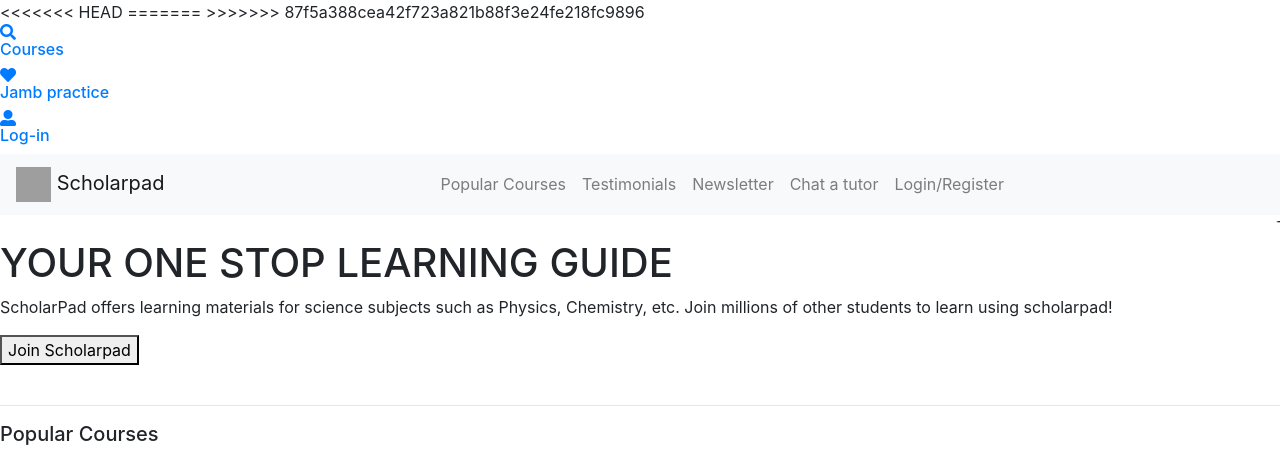
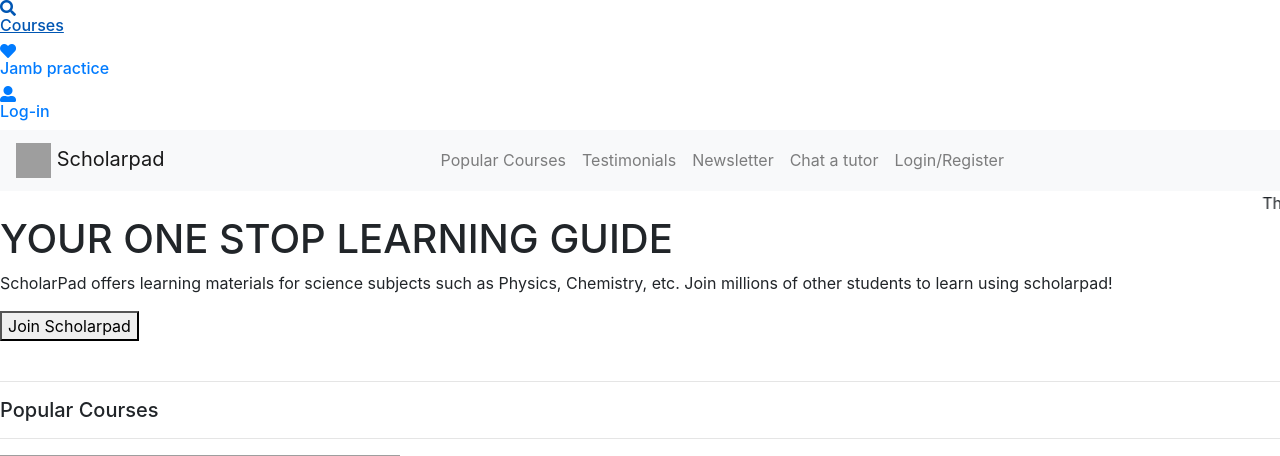
Before and after one commit to Abraham2024/Scholarpad_backend, a Django app: page / in a window 1280 px wide. Shown: the top 456 px of the page. Run offline with Django 4.2, Linux system fonts and the light colour scheme; data comes from the database, SQL or seed files in the repository; some libraries are stand-ins or nearby versions; grey boxes are pictures that could not be loaded.

Commit message:
my_commit

```diff
--- a/templates/index.html
+++ b/templates/index.html
@@ -16,16 +16,9 @@
 
         gtag('config', 'G-X2HCC9GCJB');
       </script>
-<<<<<<< HEAD
-      <title> 🎓Scholarpad</title>
-      <link rel="stylesheet" href="{% static 'assets/css/in.css' %}">
-      <link rel="stylesheet" href="{% static 'assets/css/index.css' %}">
-=======
      <title> 🎓Scholarpad</title>
-      <link rel="stylesheet" href="{% static 'assets/css/index.css' %}">
-      <link rel = "stylesheet" href =”{%
-  'assets/css/in.css' %}">
->>>>>>> 87f5a388cea42f723a821b88f3e24fe218fc9896
+      <link rel="stylesheet" href ="{% static 'assets/css/in.css' %}">
+      <link rel = "stylesheet" href =”{% static 'assets/css/index.css' %}">
       <!-- Info for the browser to decode our HTML code. -->
       <meta charset="utf-8" />
       <meta http-equiv="X-UA-Compatible" content="IE=edge">
@@ -348,11 +341,7 @@
           <i class="fa fa-arrow-up"></i>
         </div>
       </footer>
-<<<<<<< HEAD
       <script src ="{% static 'assets/js/load.js' %}" defer></script>
-=======
-      <script src="{% static 'assets/js/load.js' %}" async></script>
->>>>>>> 87f5a388cea42f723a821b88f3e24fe218fc9896
     </body>
 
     </html>
```
